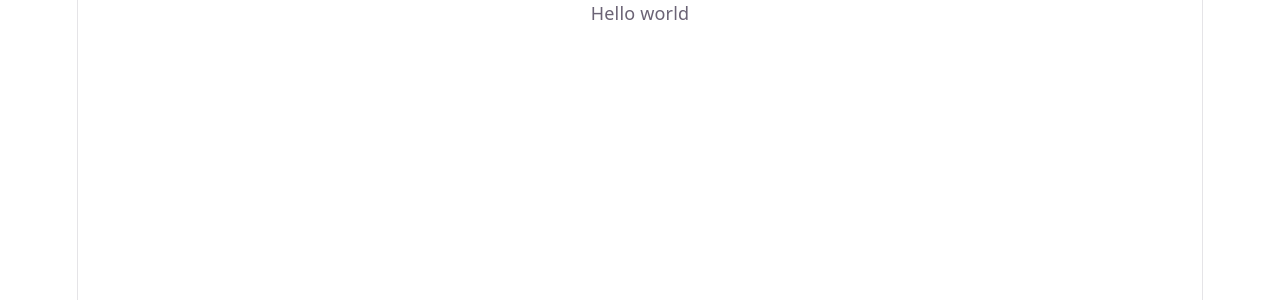
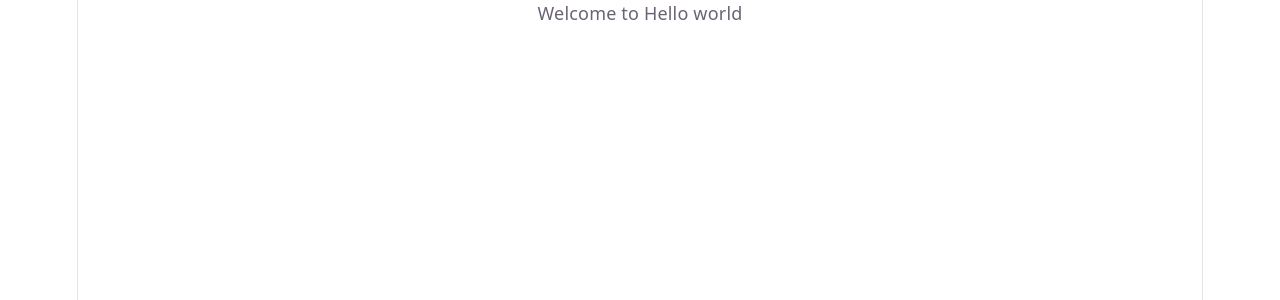
Before and after one commit to prakash-bbsr/dev_tender_web, a React (Vite) app: page / in a window 1280 px wide. Shown: the top 300 px of the page. Built offline with nearby package versions, Linux system fonts and the light colour scheme.

Commit message:
Initial commit

```diff
--- a/src/App.jsx
+++ b/src/App.jsx
@@ -9,7 +9,7 @@ function App() {
 
   return (
     <>
-     Hello world
+     Welcome to Hello world
     </>
   )
 }
```
